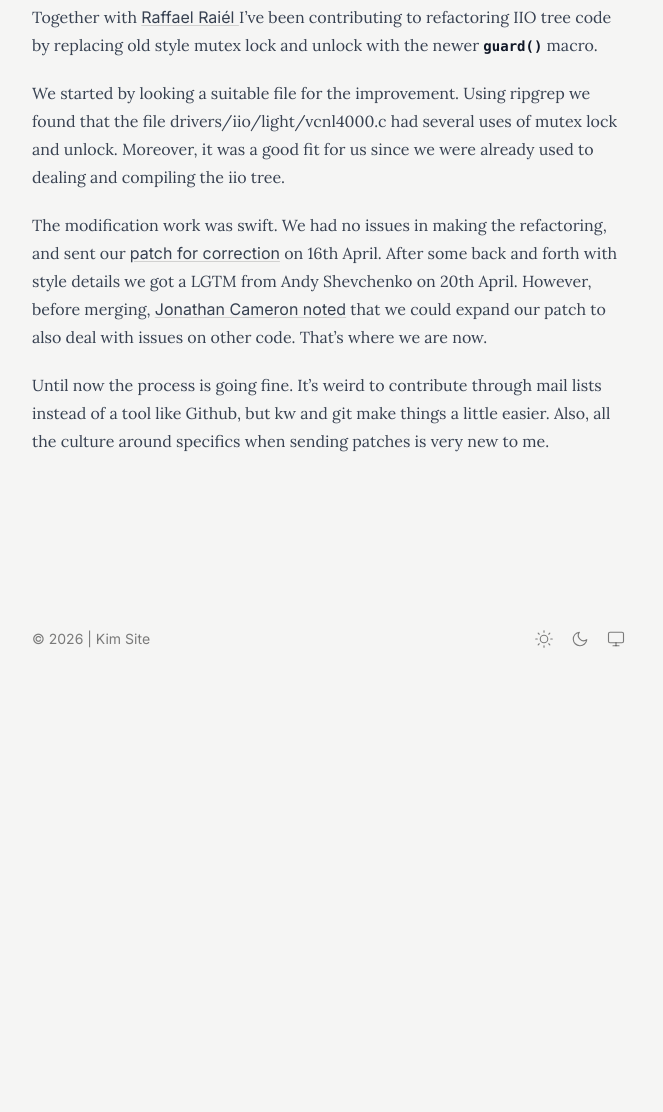
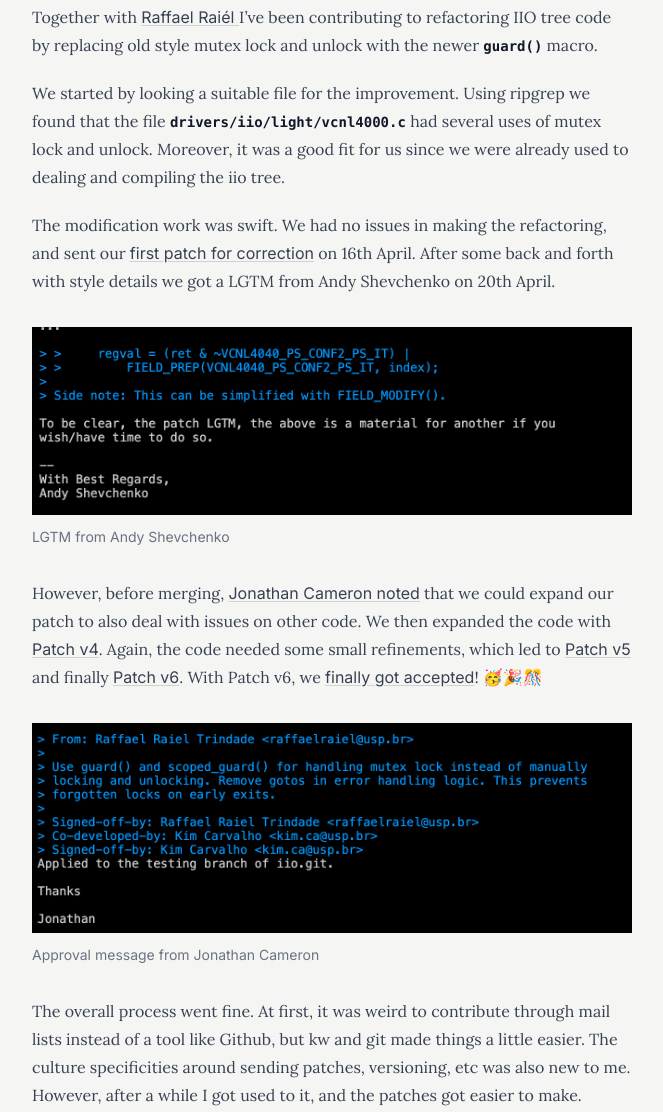
Before and after one commit to KakeyaK/kimsite, an Astro site: page /blog/usp/mac0470/contributing_to_kernel in a window 1280 px wide. Shown: the part 311-1423 px from the top of the page, without its empty margins (308-971 px from the left). Before the commit the page ends 986 px from the top, so only its background shows below. Built offline with nearby package versions, Linux system fonts and the light colour scheme; Astro itself is replaced by a stand-in of ours; a web font is replaced by a local one.

Commit message:
feat: improve contributing_to_kernel

```diff
--- a/src/content/blog/usp/MAC0470/contributing_to_kernel.md
+++ b/src/content/blog/usp/MAC0470/contributing_to_kernel.md
@@ -6,8 +6,21 @@ description: "A blog post about my experience contributing to the Linux Kernel"
 
 Together with [Raffael Raiél ](https://rfflrt.github.io/) I've been contributing to refactoring IIO tree code by replacing old style mutex lock and unlock with the newer `guard()` macro.
 
-We started by looking a suitable file for the improvement. Using ripgrep we found that the file drivers/iio/light/vcnl4000.c had several uses of mutex lock and unlock. Moreover, it was a good fit for us since we were already used to dealing and compiling the iio tree.
+We started by looking a suitable file for the improvement. Using ripgrep we found that the file `drivers/iio/light/vcnl4000.c` had several uses of mutex lock and unlock. Moreover, it was a good fit for us since we were already used to dealing and compiling the iio tree.
 
-The modification work was swift. We had no issues in making the refactoring, and sent our [patch for correction](https://lore.kernel.org/linux-iio/20260416211651.9625-1-raffaelraiel@usp.br/) on 16th April. After some back and forth with style details we got a LGTM from Andy Shevchenko on 20th April. However, before merging, [Jonathan Cameron noted](https://lore.kernel.org/linux-iio/20260421154952.5784d2bb@jic23-huawei/) that we could expand our patch to also deal with issues on other code. That's where we are now.
+The modification work was swift. We had no issues in making the refactoring, and sent our [first patch for correction](https://lore.kernel.org/linux-iio/20260416211651.9625-1-raffaelraiel@usp.br/) on 16th April. After some back and forth with style details we got a LGTM from Andy Shevchenko on 20th April.
 
-Until now the process is going fine. It's weird to contribute through mail lists instead of a tool like Github, but kw and git make things a little easier. Also, all the culture around specifics when sending patches is very new to me.
+<figure>
+  <img src="/documents/blog/usp/MAC0470/LGTM_Andy.png" alt="Accepted patch" />
+  <figcaption>LGTM from Andy Shevchenko</figcaption>
+</figure>
+
+
+However, before merging, [Jonathan Cameron noted](https://lore.kernel.org/linux-iio/20260421154952.5784d2bb@jic23-huawei/) that we could expand our patch to also deal with issues on other code. We then expanded the code with [Patch v4](https://lore.kernel.org/linux-iio/20260506210616.313636-1-raffaelraiel@usp.br/). Again, the code needed some small refinements, which led to [Patch v5](https://lore.kernel.org/linux-iio/20260512184728.298680-1-raffaelraiel@usp.br/) and finally [Patch v6](https://lore.kernel.org/linux-iio/20260515152414.5c8dfebb@jic23-huawei/). With Patch v6, we [finally got accepted](https://lore.kernel.org/linux-iio/20260515152414.5c8dfebb@jic23-huawei/)! 🥳🎉🎊
+
+<figure>
+  <img src="/documents/blog/usp/MAC0470/accepted_patch.png" alt="Accepted patch" />
+  <figcaption>Approval message from Jonathan Cameron</figcaption>
+</figure>
+
+The overall process went fine. At first, it was weird to contribute through mail lists instead of a tool like Github, but kw and git made things a little easier. The culture specificities around sending patches, versioning, etc was also new to me. However, after a while I got used to it, and the patches got easier to make.
```
Also changed, not shown: public/documents/blog/usp/MAC0470/LGTM_Andy.png (added), public/documents/blog/usp/MAC0470/accepted_patch.png (added).
